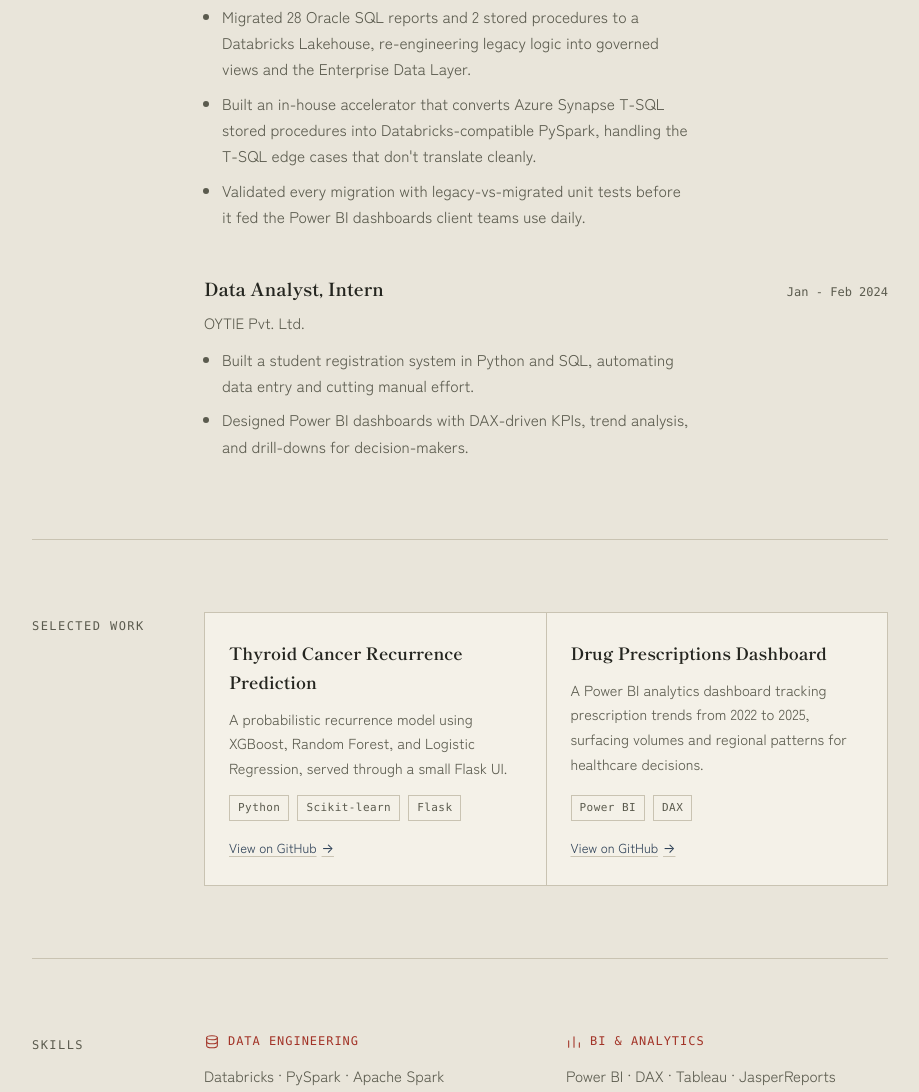
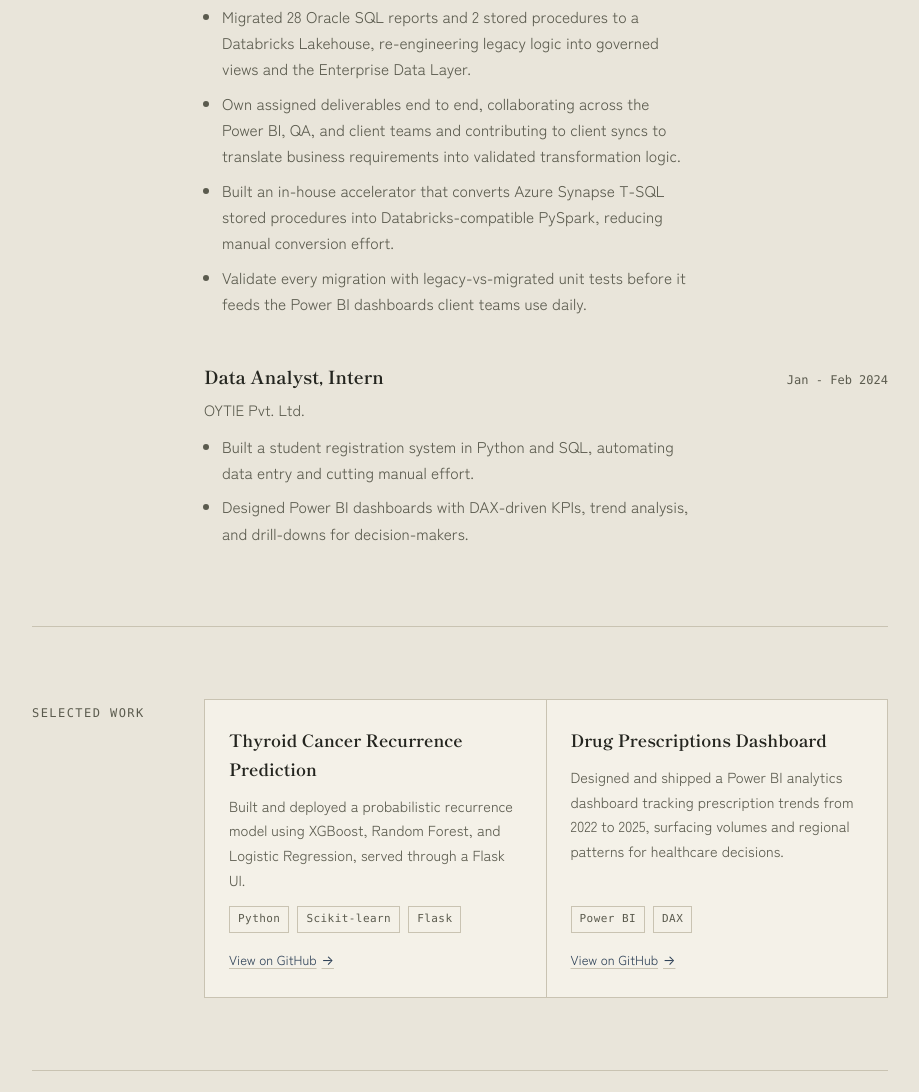
Before and after one commit to anushkadixit4/portfolio, a plain HTML site: page index.html in a window 1280 px wide. Shown: the part 1059-2151 px from the top of the page, without its empty margins (180-1099 px from the left). Drawn offline with Linux system fonts and the light colour scheme.

Commit message:
Make copy sound more senior: ownership language in About and Experience

```diff
--- a/index.html
+++ b/index.html
@@ -436,8 +436,8 @@
   <section class="section" id="about">
     <div class="rail">About</div>
     <div class="lede">
-      <p>I'm a data engineer at R Systems International, migrating Oracle and Azure Synapse reporting logic into a governed Databricks Lakehouse with PySpark.</p>
-      <p>I studied Artificial Intelligence and Data Science at Savitribai Phule Pune University. My background also spans machine learning, Power BI dashboards, and data analytics, and I'm increasingly interested in Gen AI tooling.</p>
+      <p>I'm a data engineer at R Systems International, where I own the migration of Oracle and Azure Synapse reporting logic into a governed Databricks Lakehouse.</p>
+      <p>In college, I focused mainly on machine learning algorithms and generative AI. Since joining R Systems, that focus has shifted to data engineering, where I'm accountable for pipelines client teams depend on daily, end to end.</p>
 
       <div class="about-meta">
         <p class="skills-line"><span class="meta-label">Skills</span>Databricks &middot; Gen AI &middot; Machine Learning &middot; Enterprise Data Layer (EDL)</p>
@@ -464,8 +464,9 @@
       <div class="role-body">
         <ul>
           <li>Migrated 28 Oracle SQL reports and 2 stored procedures to a Databricks Lakehouse, re-engineering legacy logic into governed views and the Enterprise Data Layer.</li>
-          <li>Built an in-house accelerator that converts Azure Synapse T-SQL stored procedures into Databricks-compatible PySpark, handling the T-SQL edge cases that don't translate cleanly.</li>
-          <li>Validated every migration with legacy-vs-migrated unit tests before it fed the Power BI dashboards client teams use daily.</li>
+          <li>Own assigned deliverables end to end, collaborating across the Power BI, QA, and client teams and contributing to client syncs to translate business requirements into validated transformation logic.</li>
+          <li>Built an in-house accelerator that converts Azure Synapse T-SQL stored procedures into Databricks-compatible PySpark, reducing manual conversion effort.</li>
+          <li>Validate every migration with legacy-vs-migrated unit tests before it feeds the Power BI dashboards client teams use daily.</li>
         </ul>
       </div>
 
@@ -488,13 +489,13 @@
     <div class="projects">
       <div class="project">
         <div class="project-name">Thyroid Cancer Recurrence Prediction</div>
-        <div class="project-desc">A probabilistic recurrence model using XGBoost, Random Forest, and Logistic Regression, served through a small Flask UI.</div>
+        <div class="project-desc">Built and deployed a probabilistic recurrence model using XGBoost, Random Forest, and Logistic Regression, served through a Flask UI.</div>
         <div class="project-tags"><span class="tag">Python</span><span class="tag">Scikit-learn</span><span class="tag">Flask</span></div>
         <div class="project-link"><a href="https://github.com/anushkadixit4/Thyroid-Cancer-Recurrence-Prediction">View on GitHub <span aria-hidden="true">&rarr;</span></a></div>
       </div>
       <div class="project">
         <div class="project-name">Drug Prescriptions Dashboard</div>
-        <div class="project-desc">A Power BI analytics dashboard tracking prescription trends from 2022 to 2025, surfacing volumes and regional patterns for healthcare decisions.</div>
+        <div class="project-desc">Designed and shipped a Power BI analytics dashboard tracking prescription trends from 2022 to 2025, surfacing volumes and regional patterns for healthcare decisions.</div>
         <div class="project-tags"><span class="tag">Power BI</span><span class="tag">DAX</span></div>
         <div class="project-link"><a href="https://github.com/anushkadixit4/Drug-Prescriptions-Dashboard">View on GitHub <span aria-hidden="true">&rarr;</span></a></div>
       </div>
```
